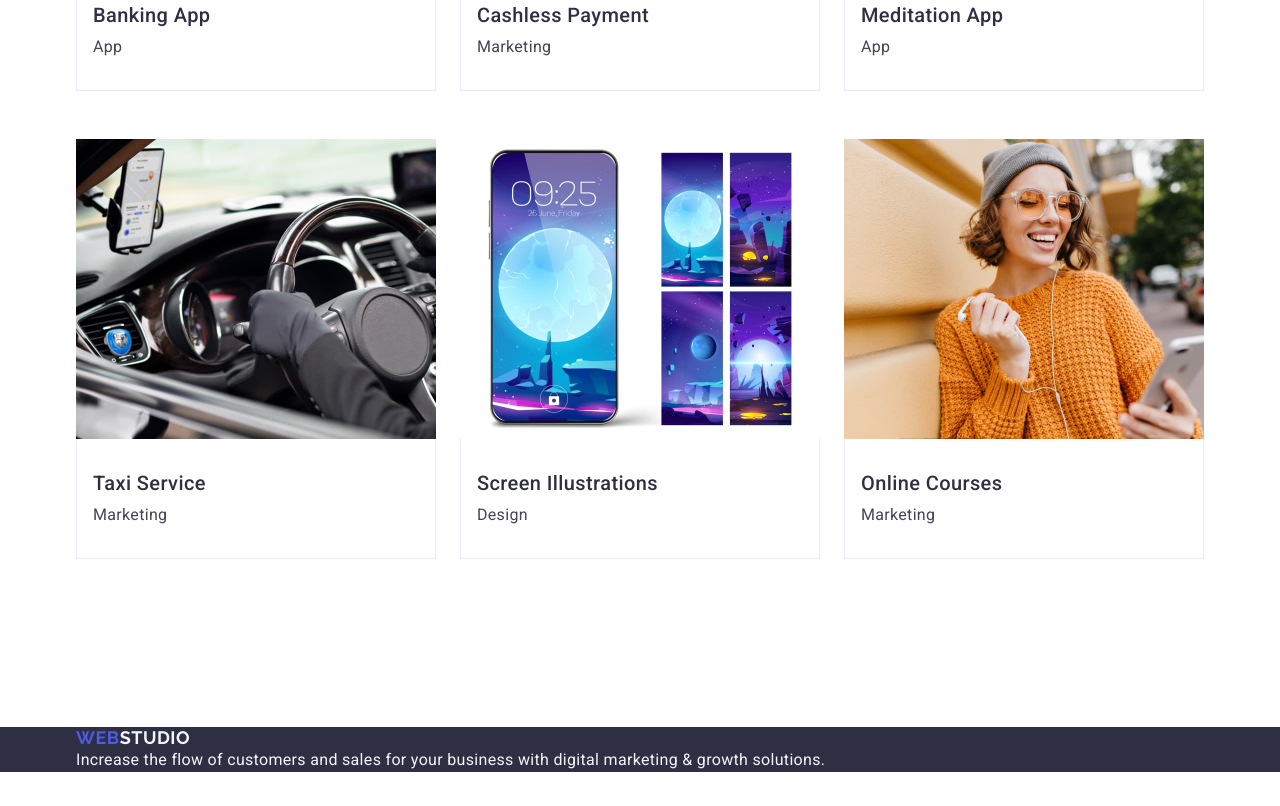
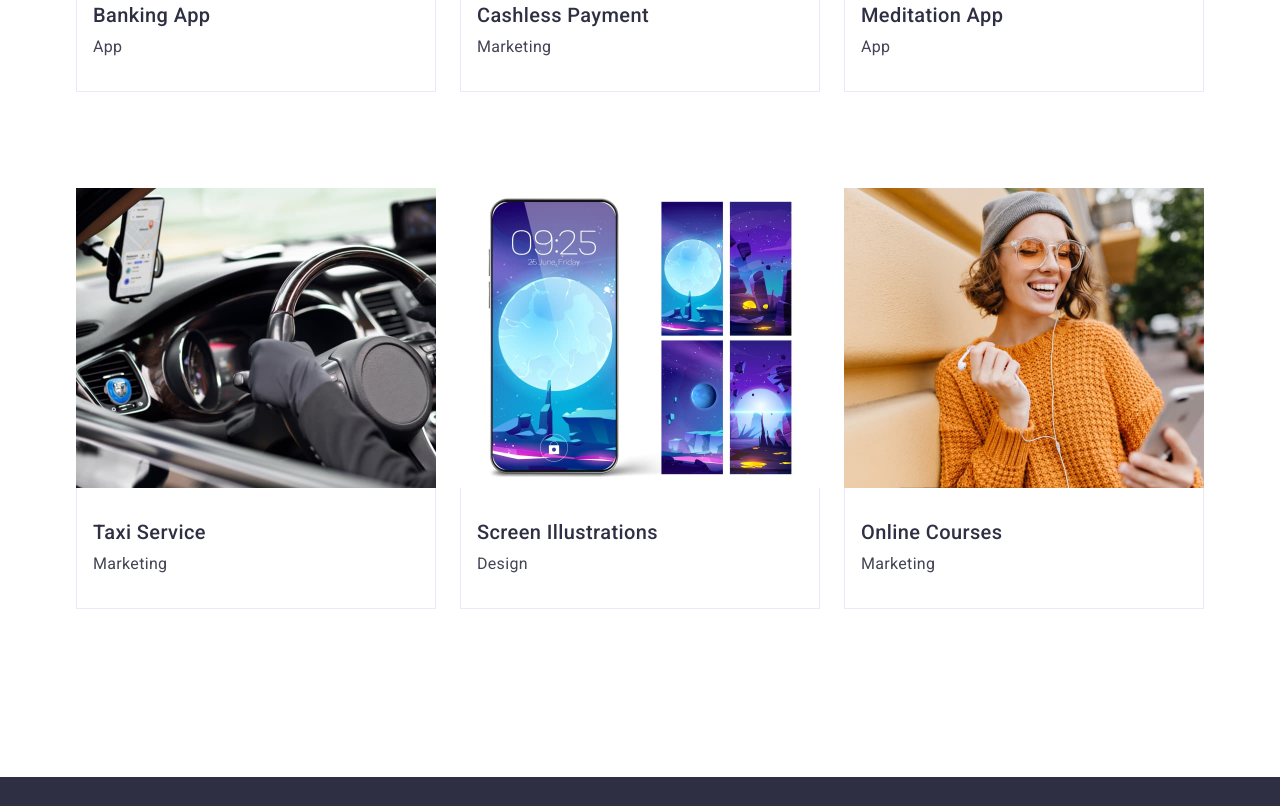
Before and after one commit to olgagoiko/goit-markup-hw-03, a plain HTML site: page index.html in a window 1280 px wide. Shown: the part 2334-3140 px from the top of the page. Before the commit the page ends 3106 px from the top, so only its background shows below. Drawn offline with nearby package versions, Linux system fonts and the light colour scheme.

Commit message:
add all files

```diff
--- a/css/styles.css
+++ b/css/styles.css
@@ -268,7 +268,8 @@ address {
 }
 
 .portfolio {
-    padding: 120px 0;
+        padding: 120px 0;
+
 }
 
 .portfolio-title {
@@ -282,11 +283,11 @@ address {
     margin-bottom: 72px;
 }
 
-.portfolio-item1 {
+.portfolio-list {
     display: flex;
-    gap: 24px;
-
-
+    flex-wrap: wrap;
+    column-gap: 24px;
+    row-gap: 48px;
 }
 
 .portfolio-item {
@@ -301,12 +302,9 @@ address {
 }
 
 .portfolio-name-image {
-    border-bottom: 1px solid #e7e9fc;
-    border-left: 1px solid #e7e9fc;
-    border-right: 1px solid #e7e9fc;
+    border: 1px solid #e7e9fc;
     padding: 32px 16px;
-    width: 360px;
-    height: 120px;
+    border-top: none;
 
 }
 
@@ -329,6 +327,12 @@ address {
 
 .footer {
     background: #2e2f42;
+    padding: 100px 0;
+}
+
+.footer-container {
+    display: inline-block;
+
 }
 
 .footer-logo {
@@ -357,4 +361,6 @@ address {
     line-height: 1.5;
     letter-spacing: 0.02em;
     color: #f4f4fd;
+    max-width: 264px;
+    margin-top: 16px;
 }
--- a/index.html
+++ b/index.html
@@ -37,13 +37,11 @@
            <ul class="address-list">
             <li>
               <a class="address-link" href="mailto:info@devstudio.com"
-                >info@devstudio.com</a
-              >
+                >info@devstudio.com</a>
             </li>
             <li>
               <a class="address-link" href="tel:+110001111111"
-                >+11 (000) 111-11-11</a
-              >
+                >+11 (000) 111-11-11</a>
             </li>
            </ul>
           </address>
@@ -98,7 +96,6 @@
       <section class="team">
         <div class="team-container container">
           <h2 class="team-title">Our Team</h2>
-
           <ul class="team-list">
             <li class="team-item">
               <img src="./images/img1(1).jpg" alt="Mark Guerrero" width="264" />
@@ -122,7 +119,6 @@
               <p class="team-text">Marketing</p>
               </div>
             </li>
-
             <li class="team-item">
               <img src="./images/img1(4).jpg" alt="Daniel Wilson" width="264" />
               <div class="team-name-text">
@@ -138,7 +134,6 @@
         <div class="portfolio-container container">
           <h2 class="portfolio-title">Our Portfolio</h2>
           <ul class="portfolio-list">
-           <div class="portfolio-item1">
             <li class="portfolio-item">
               <img src="./images/img_01.jpg" alt="Banking App" width="360" />
               <div class="portfolio-name-image">
@@ -151,8 +146,7 @@
               <img
                 src="./images/img_02.jpg"
                 alt="Cashless Payment"
-                width="360"
-              />
+                width="360" />
               <div class="portfolio-name-image">
               <h3 class="portfolio-subtitle">Cashless Payment</h3>
               <p class="portfolio-text">Marketing</p>
@@ -166,8 +160,7 @@
               <p class="portfolio-text">App</p>
               </div>
             </li>
-          </div>
-          <div class="portfolio-item1">
+
             <li class="portfolio-item">
               <img src="./images/img_04.jpg" alt="Taxi Service" width="360" />
               <div class="portfolio-name-image">
@@ -180,8 +173,7 @@
               <img
                 src="./images/img_05.jpg"
                 alt="Screen Illustrations"
-                width="360"
-              />
+                width="360" />
               <div class="portfolio-name-image">
               <h3 class="portfolio-subtitle">Screen Illustrations</h3>
               <p class="portfolio-text">Design</p>
@@ -195,7 +187,6 @@
               <p class="portfolio-text">Marketing</p>
               </div>
             </li>
-          </div>
           </ul>
         </div>
       </section>
@@ -204,8 +195,7 @@
     <footer class="footer">
       <div class="footer-container container">
         <a class="logo" href="./index.html"
-          >Web<span class="footer-partlogo">Studio</span></a
-        >
+          >Web<span class="footer-partlogo">Studio</span></a>
         <p class="footer-text">
           Increase the flow of customers and sales for your business with
           digital marketing & growth solutions.
```
Lines whose indentation alone changed are shown as unchanged.
